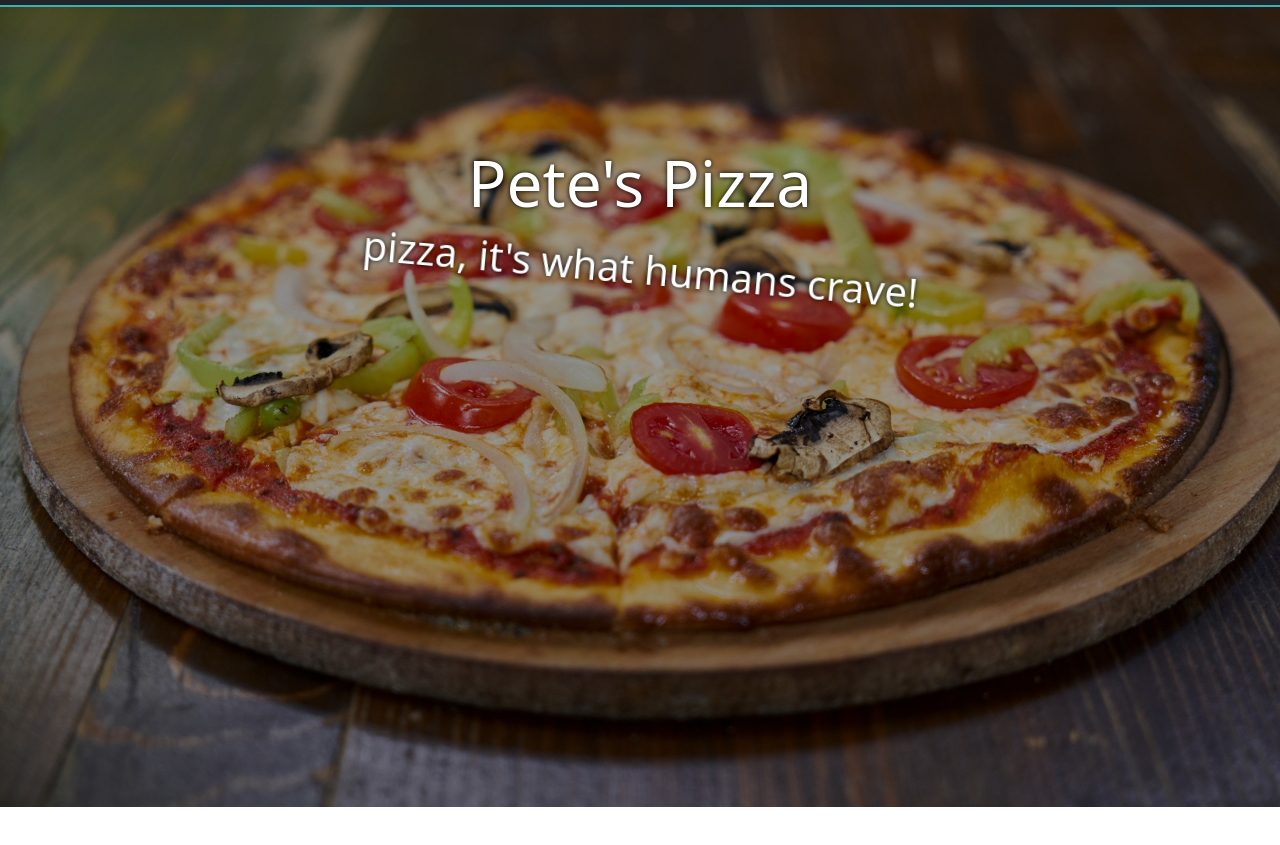
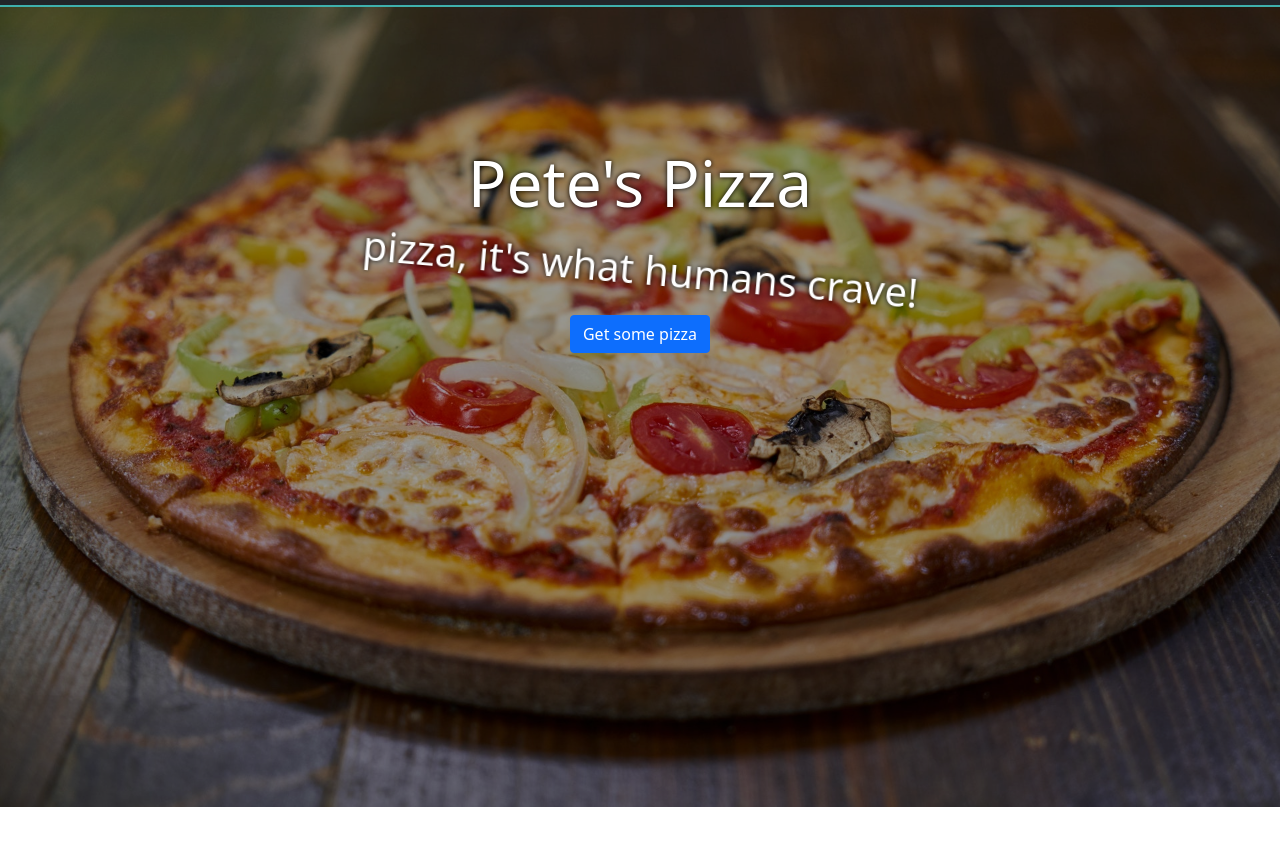
Before and after one commit to AlyxMoon/epicodus-project04-pizza-parlor, a website: page index.html in a window 1280 px wide. Shown: the part 59-904 px from the top of the page. Drawn offline with nearby package versions, Linux system fonts and the light colour scheme.

Commit message:
add an app state for once ordering begins

```diff
--- a/css/main.css
+++ b/css/main.css
@@ -30,6 +30,12 @@ body > header {
   background-position: center;
   background-size: cover;
   background-repeat: no-repeat;
+
+  transition: height 0.5s;
+}
+
+body > header.small {
+  height: 100px;
 }
 
 body > header::after {
--- a/index.html
+++ b/index.html
@@ -58,12 +58,7 @@
     </div>
   </nav>
 
-  <header>
-    <div class="hero-content">
-      <h1>Pete's Pizza</h1>
-      <h2>pizza, it's what humans crave!</h2>
-    </div>
-  </header>
+  <header></header>
 
   <main class="container">
     <section class="my-5 main-section">
--- a/js/classes/Order.js
+++ b/js/classes/Order.js
@@ -1,8 +1,16 @@
 
 /* eslint-disable-next-line no-unused-vars */
 class Order {
-  constructor () {
+  constructor ({
+    selectors = {
+      header: 'body > header',
+      beginOrdering: '#begin-ordering',
+      content: '.main-section',
+    },
+  } = {}) {
     this.pizzas = []
+    this.selectors = selectors
+    this.state = 'not-ordering'
   }
 
   addPizza (pizzaOptions) {
@@ -15,4 +23,34 @@ class Order {
       return sum + pizza.getPrice()
     }, 0)
   }
+
+  beginOrdering () {
+    this.state = 'begin-ordering'
+    this.render()
+  }
+
+  addEventListeners () {
+    const elOrder = document.querySelector(this.selectors.beginOrdering)
+    if (elOrder) {
+      elOrder.addEventListener('click', () => this.beginOrdering())
+    }
+  }
+
+  render () {
+    const ordering = this.state !== 'not-ordering'
+
+    const header = document.querySelector(this.selectors.header)
+    const headerContent = templatePageHeader({ ordering })
+
+    header.innerHTML = ''
+    header.append(headerContent)
+
+    if (ordering) {
+      document.querySelector(this.selectors.header).classList.add('small')
+    } else {
+      document.querySelector(this.selectors.header).classList.remove('small')
+    }
+
+    this.addEventListeners()
+  }
 }
--- a/js/data/templates.js
+++ b/js/data/templates.js
@@ -1,5 +1,29 @@
 
 /* eslint-disable no-unused-vars */
+
+const templatePageHeader = ({
+  ordering = false,
+} = {}) => {
+  const template = document.createElement('template')
+
+  const headerContent = `
+    <h1>Pete's Pizza</h1>
+    <h2>pizza, it's what humans crave!</h2>
+
+    <button
+      id="begin-ordering"
+      class="btn btn-primary mt-2"
+    >Get some pizza</button>
+  `.trim()
+
+  template.innerHTML = `
+    <div class="hero-content">
+      ${!ordering ? headerContent : ''}
+    </div>
+  `.trim()
+
+  return template.content.firstChild
+}
 
 const templateTestResult = ({
   description = '',
--- a/js/main.js
+++ b/js/main.js
@@ -17,7 +17,10 @@ const main = () => {
   addTestsForOrder(testManager)
   testManager.runTests()
 
-  addEventListeners()
+  const order = new Order()
+  order.render()
+
+  addEventListeners(order)
 }
 
 main()
```
Also changed, not shown: .eslintrc.js.
